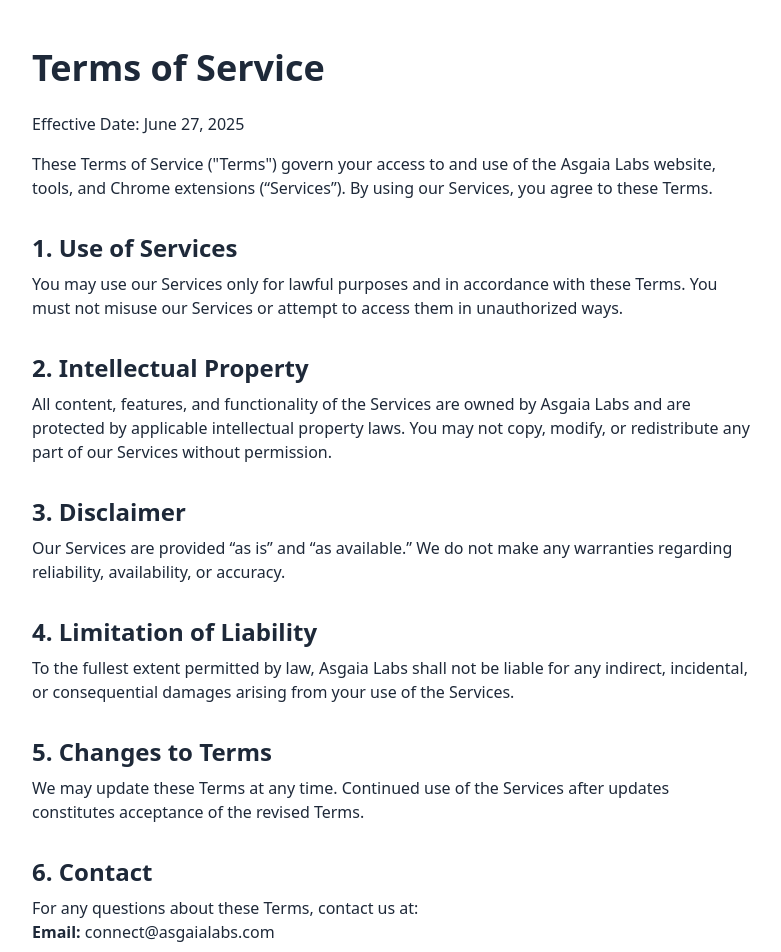
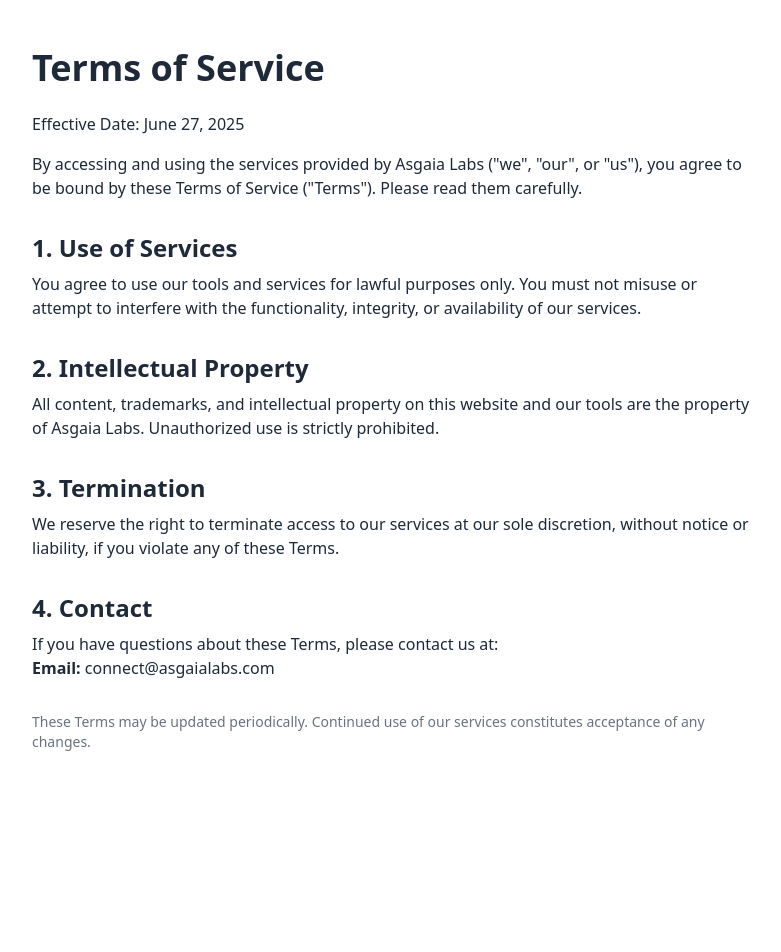
Before and after one commit to Roshan-vedyx/asgaia-labs-site, a Next.js app: page /terms in a window 1280 px wide. Shown: the top 952 px of the page, without its empty margins (248-1029 px from the left). After the commit the page ends 800 px from the top, so only its background shows below. Built offline with nearby package versions, Linux system fonts and the light colour scheme.

Commit message:
Terms page errors sorted

```diff
--- a/app/studio/page.tsx
+++ b/app/studio/page.tsx
@@ -1,7 +1,7 @@
 'use client'
 
 import { useState } from "react"
-import { Button } from "@/components/ui/button"
+//import { Button } from "@/components/ui/button"
 import {
   Card, CardContent, CardDescription, CardHeader, CardTitle,
 } from "@/components/ui/card"
--- a/app/terms/page.tsx
+++ b/app/terms/page.tsx
@@ -5,41 +5,33 @@
       <p className="mb-4">Effective Date: June 27, 2025</p>
 
       <p className="mb-4">
-          These Terms of Service ("Terms") govern your access to and use of the Asgaia Labs website, tools, and Chrome extensions (“Services”). By using our Services, you agree to these Terms.
+        By accessing and using the services provided by Asgaia Labs (&quot;we&quot;, &quot;our&quot;, or &quot;us&quot;), you agree to be bound by these Terms of Service (&quot;Terms&quot;). Please read them carefully.
       </p>
 
       <h2 className="text-2xl font-semibold mt-8 mb-2">1. Use of Services</h2>
       <p className="mb-4">
-          You may use our Services only for lawful purposes and in accordance with these Terms. You must not misuse our Services or attempt to access them in unauthorized ways.
+        You agree to use our tools and services for lawful purposes only. You must not misuse or attempt to interfere with the functionality, integrity, or availability of our services.
       </p>
 
       <h2 className="text-2xl font-semibold mt-8 mb-2">2. Intellectual Property</h2>
       <p className="mb-4">
-          All content, features, and functionality of the Services are owned by Asgaia Labs and are protected by applicable intellectual property laws. You may not copy, modify, or redistribute any part of our Services without permission.
+        All content, trademarks, and intellectual property on this website and our tools are the property of Asgaia Labs. Unauthorized use is strictly prohibited.
       </p>
 
-        <h2 className="text-2xl font-semibold mt-8 mb-2">3. Disclaimer</h2>
+      <h2 className="text-2xl font-semibold mt-8 mb-2">3. Termination</h2>
       <p className="mb-4">
-          Our Services are provided “as is” and “as available.” We do not make any warranties regarding reliability, availability, or accuracy.
+        We reserve the right to terminate access to our services at our sole discretion, without notice or liability, if you violate any of these Terms.
       </p>
 
-        <h2 className="text-2xl font-semibold mt-8 mb-2">4. Limitation of Liability</h2>
+      <h2 className="text-2xl font-semibold mt-8 mb-2">4. Contact</h2>
       <p className="mb-4">
-          To the fullest extent permitted by law, Asgaia Labs shall not be liable for any indirect, incidental, or consequential damages arising from your use of the Services.
-        </p>
-
-        <h2 className="text-2xl font-semibold mt-8 mb-2">5. Changes to Terms</h2>
-        <p className="mb-4">
-          We may update these Terms at any time. Continued use of the Services after updates constitutes acceptance of the revised Terms.
-        </p>
-
-        <h2 className="text-2xl font-semibold mt-8 mb-2">6. Contact</h2>
-        <p className="mb-4">
-          For any questions about these Terms, contact us at:<br />
+        If you have questions about these Terms, please contact us at: <br />
         <strong>Email:</strong> connect@asgaialabs.com
       </p>
 
-        <p className="text-sm text-gray-500 mt-8">We recommend reviewing these Terms periodically.</p>
+      <p className="text-sm text-gray-500 mt-8">
+        These Terms may be updated periodically. Continued use of our services constitutes acceptance of any changes.
+      </p>
     </div>
-    )
+  );
 }
```
Lines whose indentation alone changed are shown as unchanged.
